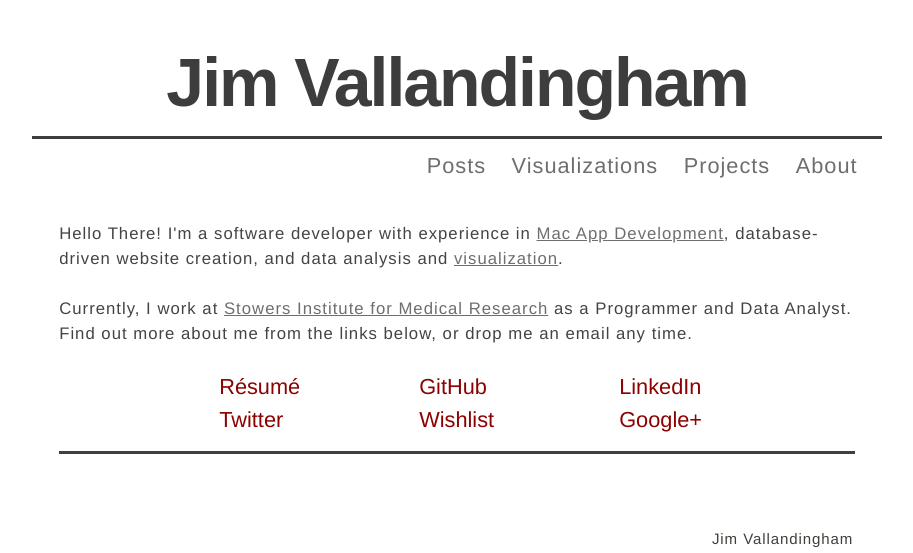
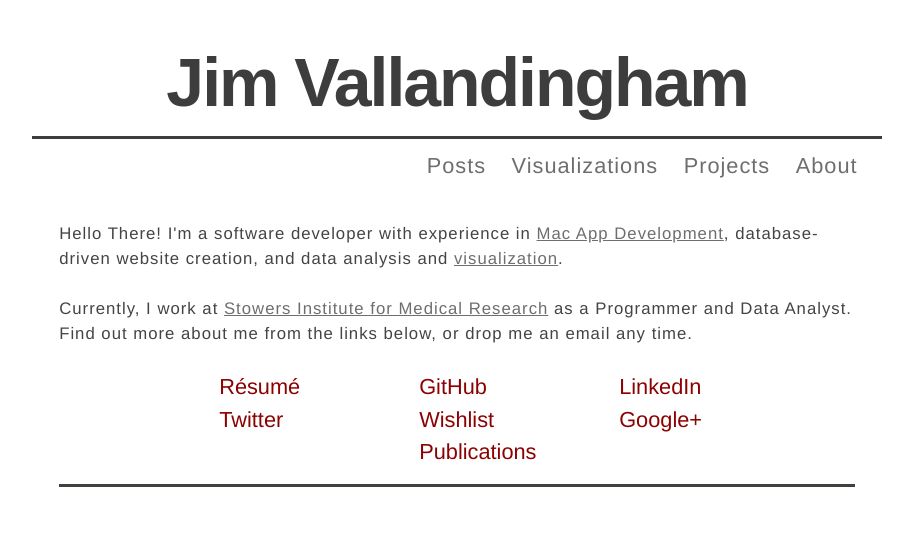
Before and after one commit to vlandham/vlandham.github.com, a Jekyll site: the page built from about.html, in a window 1280 px wide. Shown: the top 553 px of the page, without its empty margins (183-1096 px from the left). Built offline with Jekyll 4.4.1, drawn with Linux system fonts in a browser that asks for light colours; some web fonts are replaced; Markdown is read by kramdown in place of the engine named in the settings.

Commit message:
add publications. github link

```diff
--- a/_layouts/default.html
+++ b/_layouts/default.html
@@ -55,10 +55,12 @@
       <div id='footer'>
         <p>Jim Vallandingham<br/>
           <a href="mailto:&#118;&#108;&#097;&#110;&#100;&#104;&#097;&#109;&#064;&#103;&#109;&#097;&#105;&#108;&#046;&#099;&#111;&#109;">&#118;&#108;&#097;&#110;&#100;&#104;&#097;&#109;&#064;&#103;&#109;&#097;&#105;&#108;&#046;&#099;&#111;&#109;</a><br/>
-      <a href="http://twitter.com/#!/vlandham"><img src="http://vallandingham.me/images/twitter-16.png" style="vertical-align:middle;border:0;background-color:#39a9e0;" /></a>&nbsp;<a href="http://twitter.com/#!/vlandham">vlandham</a><br/>
+          <a href="http://twitter.com/vlandham"><img src="http://vallandingham.me/images/twitter-16.png" style="vertical-align:middle;border:0;background-color:#39a9e0;" /></a>&nbsp;<a href="http://twitter.com/#!/vlandham">@vlandham</a><br/>
+          <a href="https://github.com/vlandham"><img src="http://vallandingham.me/images/github-16.png" style="vertical-align:middle;border:0;background-color:#4183C4;" /></a>&nbsp;<a href="https://github.com/vlandham">vlandham</a><br/>
           <a href="http://feeds.feedburner.com/jim-vallandingham" rel="alternate" type="application/rss+xml"><img src="http://www.feedburner.com/fb/images/pub/feed-icon16x16.png" alt="" style="vertical-align:middle;border:0"/></a>&nbsp;<a href="http://feeds.feedburner.com/jim-vallandingham" rel="alternate" type="application/rss+xml">subscribe</a>
         </p>
         <!-- http://www.wbwip.com/wbw/emailencoder.html -->
+        <!--http://simpleicons.org/-->
       </div>
     </div>
   </body>
--- a/about.html
+++ b/about.html
@@ -29,6 +29,17 @@ title: About
       <a class="title" href='https://plus.google.com/100851700947405101599/posts' target='_blank' rel='me'>Google+</a>
     </div>
   </div>
+  <div class="container">
+    <div class="span-4 prepend-4">
+      <p></p>
+    </div>
+    <div class="span-4 prepend-1">
+      <a class="title" href='/publications.html' >Publications</a>
+    </div>
+    <div class="span-4 prepend-1 last">
+      <p></p>
+    </div>
+  </div>
 </div>
 
 <script>
--- a/index.html
+++ b/index.html
@@ -22,5 +22,3 @@
 <li><a class="post_title" href="{{ post.url }}">{{ post.title }}</a></li>
 {% endfor %}
 </ul>
-
-<a href="http://github.com/vlandham"><img style="position: absolute; top: 0; right: 0; border: 0;" src="http://s3.amazonaws.com/github/ribbons/forkme_right_red_aa0000.png" alt="Fork me on GitHub" /></a>
```
Also changed, not shown: publications.html (added, +15 -0 lines), images/github-16.png (added). Lines whose indentation alone changed are shown as unchanged.
